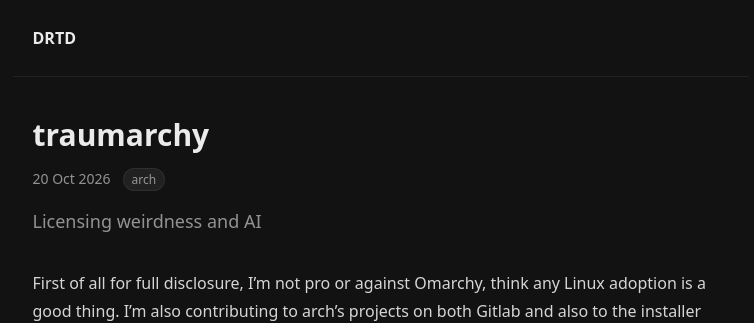
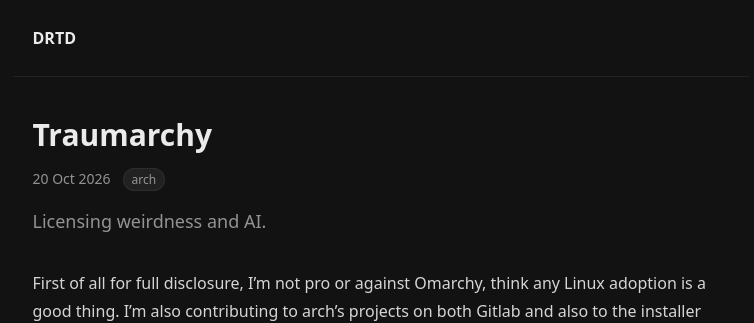
Before and after one commit to h8d13/dontreadthedocs, a Jekyll site: the page built from _posts/2026-10-20-traumarchy.md, in a window 1280 px wide. Shown: the top 323 px of the page, without its empty margins (252-1006 px from the left). Built offline with Jekyll 4.4.1, drawn with Linux system fonts in a browser that asks for light colours.

Commit message:
misc
Signed-off-by: h8d13 <hadean-eon-dev@proton.me>

```diff
--- a/_posts/2026-10-20-traumarchy.md
+++ b/_posts/2026-10-20-traumarchy.md
@@ -1,6 +1,6 @@
 ---
-title: traumarchy
-description: Licensing weirdness and AI
+title: Traumarchy
+description: Licensing weirdness and AI.
 tags: [arch]
 ---
 
```
